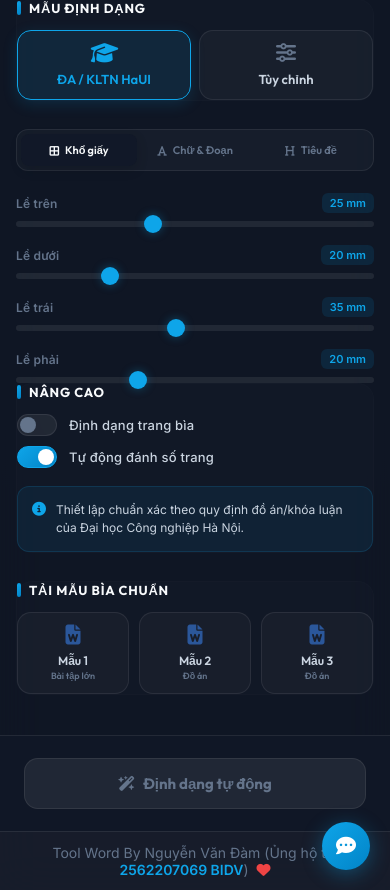
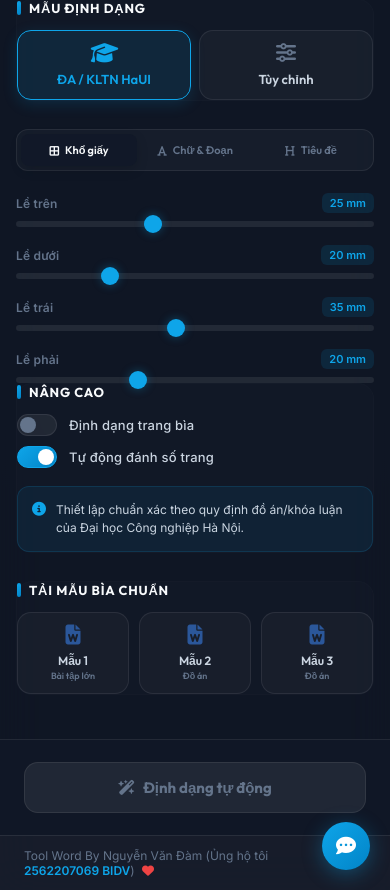
Before and after one commit to nguyendambn/Auto_Word, a Flask app: page / in a window 390 px wide. Shown: the part 295-1185 px from the top of the page. Run offline with Flask 3, Linux system fonts and the light colour scheme.

Commit message:
fix: responsive padding for developer-info footer on mobile to avoid overlapping with feedback button

```diff
--- a/static/css/style.css
+++ b/static/css/style.css
@@ -966,6 +966,15 @@ label {
     box-shadow: 0 4px 15px rgba(14, 165, 233, 0.2);
 }
 
+.developer-info {
+    text-align: center;
+    padding: 12px 24px;
+    font-size: 14px;
+    color: var(--text-muted);
+    background: var(--bg-surface);
+    border-top: 1px solid var(--border-soft);
+}
+
 /* ── Responsive Mobile Optimizations ── */
 @media (max-width: 640px) {
     .panel-scroll {
@@ -1008,4 +1017,9 @@ label {
         width: 48px;
         height: 48px;
     }
+    .developer-info {
+        padding-right: 80px; /* Tránh đè lên nút feedback nổi */
+        text-align: left;
+        font-size: 12px;
+    }
 }
--- a/templates/index.html
+++ b/templates/index.html
@@ -281,7 +281,7 @@
                 </button>
             </div>
 
-            <div class="developer-info" style="text-align: center; padding: 12px 24px; font-size: 14px; color: var(--text-muted); background: var(--bg-surface); border-top: 1px solid var(--border-soft);">
+            <div class="developer-info">
                 Tool Word By Nguyễn Văn Đàm (Ủng hộ tôi <strong style="color: var(--primary);">2562207069 BIDV</strong>) <i class="fa-solid fa-heart" style="color: var(--danger); margin-left: 4px;"></i>
             </div>
 
```
